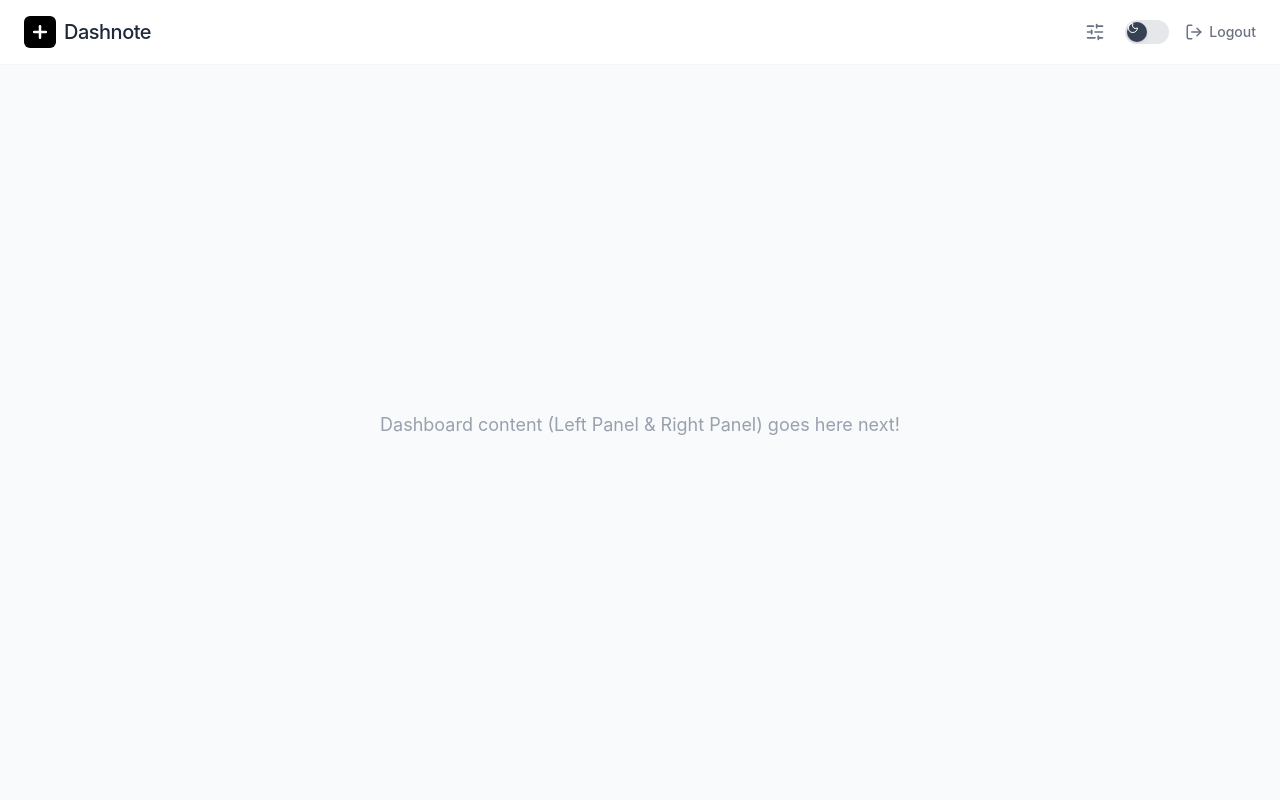
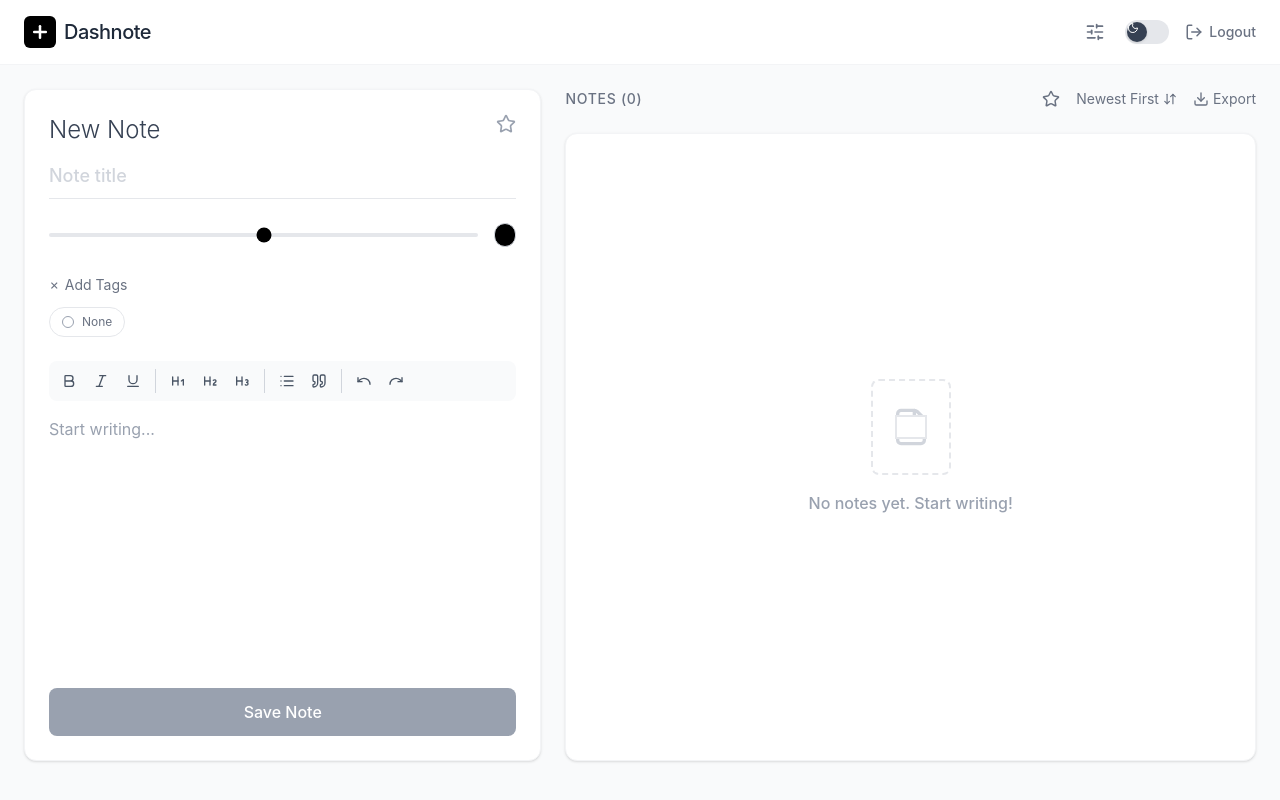
Before and after one commit to byllzz/qwicknotes, a React (Vite) app: page / in a window 1280 px wide. Built offline with nearby package versions, Linux system fonts and the light colour scheme.

Commit message:
git commit -m "Implement left note editor and right empty state layout"

```diff
--- a/src/App.jsx
+++ b/src/App.jsx
@@ -1,15 +1,11 @@
 import Header from './components/layout/Header';
+import Dashboard from './components/layout/Dashboard';
 
 function App() {
   return (
-    <div className="min-h-screen bg-gray-50">
-      {/* Render the Header at the top */}
+    <div className="min-h-screen bg-gray-50 flex flex-col">
       <Header />
-
-      {/* Placeholder for the rest of your dashboard (Left & Right panels) */}
-      <main className="flex flex-col items-center justify-center h-[calc(100vh-80px)] text-gray-400">
-        <p className="text-lg">Dashboard content (Left Panel & Right Panel) goes here next!</p>
-      </main>
+      <Dashboard />
     </div>
   );
 }
--- /dev/null
+++ b/src/components/featrues/NewNote/NoteEditor.jsx
@@ -0,0 +1,130 @@
+import {
+  Star,
+  Bold,
+  Italic,
+  Underline,
+  Heading1,
+  Heading2,
+  Heading3,
+  List,
+  Quote,
+  Undo,
+  Redo,
+} from 'lucide-react';
+
+const NoteEditor = ({
+  title,
+  setTitle,
+  content,
+  setContent,
+  color,
+  setColor,
+  tags,
+  setTags,
+  onSave,
+}) => {
+  return (
+    <div className="bg-white rounded-xl shadow-sm border border-gray-100 p-6 h-full flex flex-col relative">
+      {/* Header & Star */}
+      <div className="flex justify-between items-start mb-4">
+        <h2 className="text-2xl text-gray-700 font-light">New Note</h2>
+        <button className="text-gray-400 hover:text-gray-600">
+          <Star size={20} />
+        </button>
+      </div>
+
+      {/* Title Input */}
+      <input
+        type="text"
+        value={title}
+        onChange={e => setTitle(e.target.value)}
+        placeholder="Note title"
+        className="w-full text-lg font-medium text-gray-800 placeholder-gray-300 bg-transparent border-b border-gray-200 pb-2 mb-6 focus:outline-none focus:border-gray-400 transition-colors"
+      />
+
+      {/* Color Slider  */}
+      <div className="flex items-center gap-4 mb-6">
+        <input
+          type="range"
+          min="#000000"
+          max="#ffffff" // Simplified for demo
+          value={color}
+          onChange={e => setColor(e.target.value)}
+          className="w-full h-1 bg-gray-200 rounded-lg appearance-none cursor-pointer accent-black"
+        />
+        <div
+          className="w-6 h-6 rounded-full border border-gray-300"
+          style={{ backgroundColor: color }}
+        ></div>
+      </div>
+
+      {/* Tags Section */}
+      <div className="mb-6">
+        <button className="text-gray-500 text-sm flex items-center gap-1 mb-2 hover:text-gray-700 transition-colors">
+          <span className="rotate-45 text-lg font-light">+</span> Add Tags
+        </button>
+        <div className="flex items-center gap-2">
+          <div className="flex items-center px-3 py-1.5 bg-white border border-gray-200 rounded-full text-xs text-gray-500">
+            <div className="w-3 h-3 rounded-full border border-gray-400 mr-2"></div>
+            None
+          </div>
+        </div>
+      </div>
+
+      {/* Rich Text Toolbar */}
+      <div className="bg-gray-50 rounded-lg p-1.5 flex flex-wrap gap-1 mb-4">
+        <button className="p-1.5 hover:bg-gray-200 rounded text-gray-600">
+          <Bold size={16} />
+        </button>
+        <button className="p-1.5 hover:bg-gray-200 rounded text-gray-600">
+          <Italic size={16} />
+        </button>
+        <button className="p-1.5 hover:bg-gray-200 rounded text-gray-600">
+          <Underline size={16} />
+        </button>
+        <div className="w-px h-6 bg-gray-300 mx-1 self-center"></div>
+        <button className="p-1.5 hover:bg-gray-200 rounded text-gray-600">
+          <Heading1 size={16} />
+        </button>
+        <button className="p-1.5 hover:bg-gray-200 rounded text-gray-600">
+          <Heading2 size={16} />
+        </button>
+        <button className="p-1.5 hover:bg-gray-200 rounded text-gray-600">
+          <Heading3 size={16} />
+        </button>
+        <div className="w-px h-6 bg-gray-300 mx-1 self-center"></div>
+        <button className="p-1.5 hover:bg-gray-200 rounded text-gray-600">
+          <List size={16} />
+        </button>
+        <button className="p-1.5 hover:bg-gray-200 rounded text-gray-600">
+          <Quote size={16} />
+        </button>
+        <div className="w-px h-6 bg-gray-300 mx-1 self-center"></div>
+        <button className="p-1.5 hover:bg-gray-200 rounded text-gray-600">
+          <Undo size={16} />
+        </button>
+        <button className="p-1.5 hover:bg-gray-200 rounded text-gray-600">
+          <Redo size={16} />
+        </button>
+      </div>
+
+      {/* Text Area */}
+      <textarea
+        value={content}
+        onChange={e => setContent(e.target.value)}
+        placeholder="Start writing..."
+        className="flex-1 w-full bg-transparent text-gray-700 placeholder-gray-400 resize-none focus:outline-none min-h-[200px]"
+      />
+
+      {/* Save Button */}
+      <button
+        onClick={onSave}
+        className="mt-4 w-full py-3 bg-gray-400 hover:bg-gray-500 text-white font-medium rounded-lg transition-colors"
+      >
+        Save Note
+      </button>
+    </div>
+  );
+};
+
+export default NoteEditor;
--- /dev/null
+++ b/src/components/featrues/NotesList/NotesList.jsx
@@ -0,0 +1,46 @@
+import { Star, ArrowDownUp, Download, FileText } from 'lucide-react';
+
+const NotesList = ({ notes }) => {
+  return (
+    <div className="h-full flex flex-col">
+      {/* List Header */}
+      <div className="flex justify-between items-center mb-6">
+        <span className="text-gray-500 text-sm font-medium tracking-wider">
+          NOTES ({notes.length})
+        </span>
+
+        <div className="flex items-center gap-4 text-sm text-gray-500">
+          <button className="hover:text-gray-800">
+            <Star size={18} />
+          </button>
+          <button className="flex items-center gap-1 hover:text-gray-800">
+            Newest First <ArrowDownUp size={14} />
+          </button>
+          <button className="flex items-center gap-1 hover:text-gray-800">
+            <Download size={16} /> Export
+          </button>
+        </div>
+      </div>
+
+      {/* Content Area */}
+      <div className="flex-1 bg-white rounded-xl shadow-sm border border-gray-100 p-8 flex flex-col items-center justify-center">
+        {notes.length === 0 ? (
+          <div className="flex flex-col items-center justify-center text-center">
+            <div className="w-20 h-24 border-2 border-dashed border-gray-200 rounded-lg flex items-center justify-center mb-4 relative">
+              <FileText size={40} className="text-gray-300" />
+              <div className="absolute top-1/2 left-1/2 -translate-x-1/2 -translate-y-1/2 w-8 h-6 border-2 border-gray-200 bg-white"></div>
+            </div>
+            <p className="text-gray-400 font-medium">No notes yet. Start writing!</p>
+          </div>
+        ) : (
+          <div className="w-full text-gray-500">
+            {/* TODO: Next step will map notes here */}
+            You have {notes.length} notes saved! (We will build the note cards next).
+          </div>
+        )}
+      </div>
+    </div>
+  );
+};
+
+export default NotesList;
--- /dev/null
+++ b/src/components/layout/Dashboard.jsx
@@ -0,0 +1,57 @@
+import { useState } from 'react';
+import NoteEditor from '../featrues/NewNote/NoteEditor';
+import NotesList from '../featrues/NotesList/NotesList';
+
+const Dashboard = () => {
+  // Main State
+  const [notes, setNotes] = useState([]);
+  const [title, setTitle] = useState('');
+  const [content, setContent] = useState('');
+  const [color, setColor] = useState('#000000');
+  const [tags, setTags] = useState([]);
+
+  const handleSaveNote = () => {
+    if (!title.trim() && !content.trim()) return;
+
+    const newNote = {
+      id: Date.now(),
+      title: title.trim() || 'Untitled',
+      content: content.trim(),
+      color: color,
+      tags: tags,
+      createdAt: new Date().toISOString(),
+    };
+
+    setNotes([newNote, ...notes]); // Add new note to top
+    // Clear the form
+    setTitle('');
+    setContent('');
+    setTags([]);
+  };
+
+  return (
+    <div className="flex flex-row w-full h-[calc(100vh-80px)] p-6 gap-6 overflow-hidden bg-gray-50">
+      {/* Left Panel: Note Creator */}
+      <div className="w-[42%] min-w-[450px] h-full">
+        <NoteEditor
+          title={title}
+          setTitle={setTitle}
+          content={content}
+          setContent={setContent}
+          color={color}
+          setColor={setColor}
+          tags={tags}
+          setTags={setTags}
+          onSave={handleSaveNote}
+        />
+      </div>
+
+      {/* Right Panel: Note Storage */}
+      <div className="flex-1 h-full">
+        <NotesList notes={notes} />
+      </div>
+    </div>
+  );
+};
+
+export default Dashboard;
```
